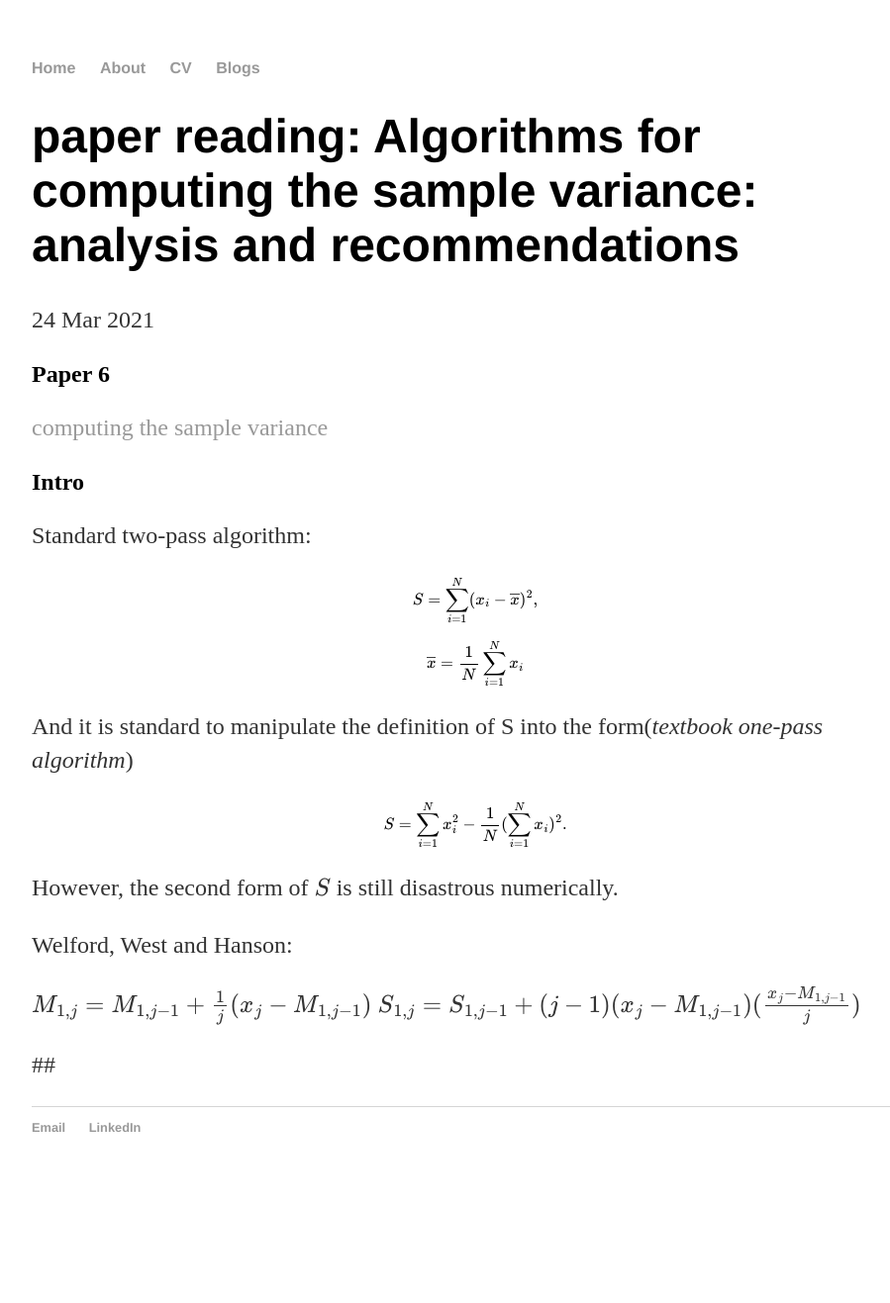
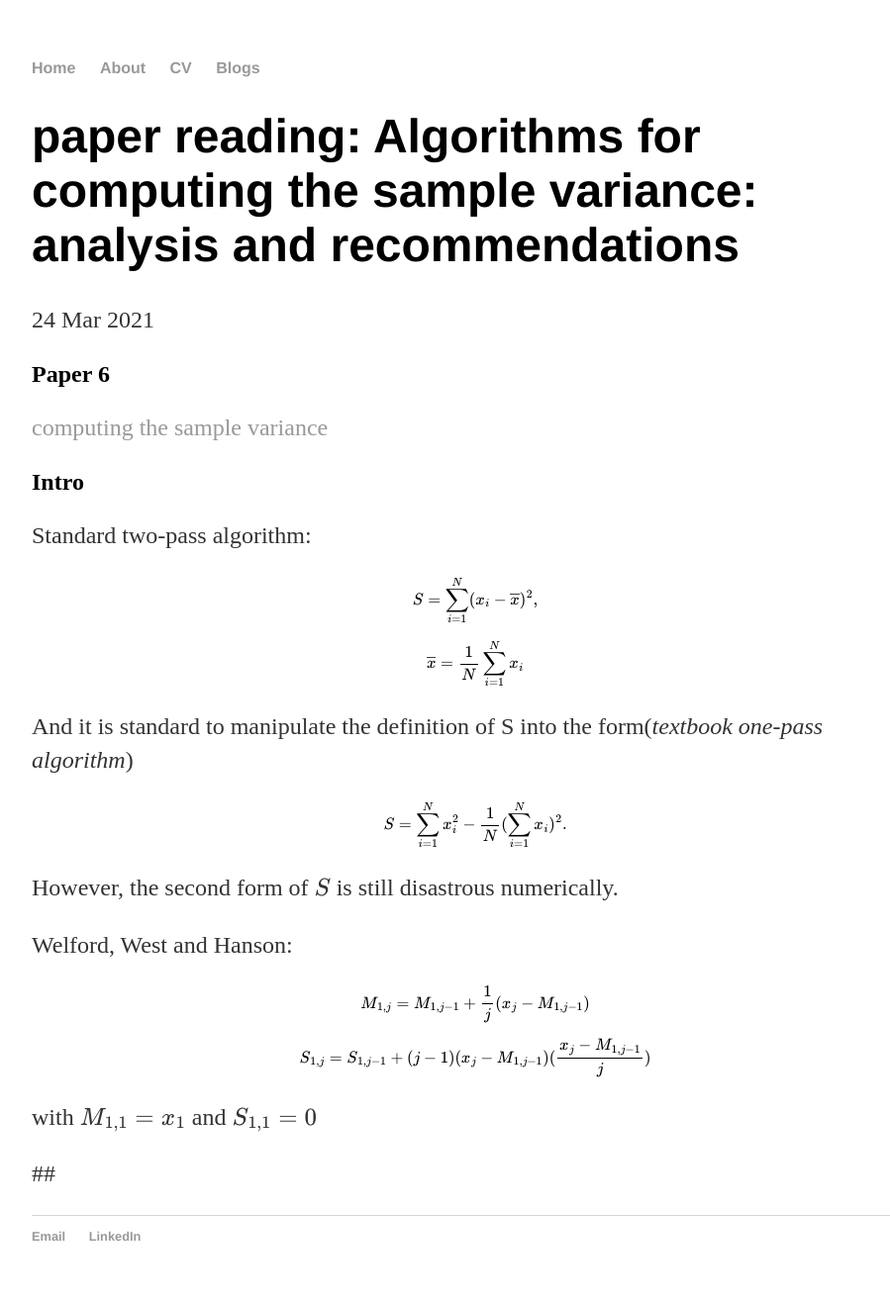
Before and after one commit to radarFudan/radarFudan.github.io, a Jekyll site: the page built from _posts/2021-03-24-paper-reading-Algorithms-for-computing-the-sample-variance.md, in a window 1280 px wide. Shown: the whole page at 99% size, without its empty margins (160-1059 px from the left). Built offline with Jekyll 4.4.1, drawn with Linux system fonts in a browser that asks for light colours; formulas are drawn with MathJax 3; before the commit the page ends 1207 px from its top, so only the background shows below that.

Commit message:
Update 2021-03-24-paper-reading-Algorithms-for-computing-the-sample-variance.md

```diff
--- a/_posts/2021-03-24-paper-reading-Algorithms-for-computing-the-sample-variance.md
+++ b/_posts/2021-03-24-paper-reading-Algorithms-for-computing-the-sample-variance.md
@@ -24,6 +24,9 @@ However, the second form of $S$ is still disastrous numerically.
 Welford, West and Hanson:
 
 $$M_{1, j} = M_{1, j-1} + \frac{1}{j} (x_j - M_{1, j-1})$$
+
 $$S_{1, j} = S_{1, j-1} + (j-1) (x_j - M_{1, j-1})(\frac{x_j - M_{1, j-1}}{j})$$
 
+with $M_{1,1} = x_1$ and $S_{1,1} = 0$
+
 ##
```
